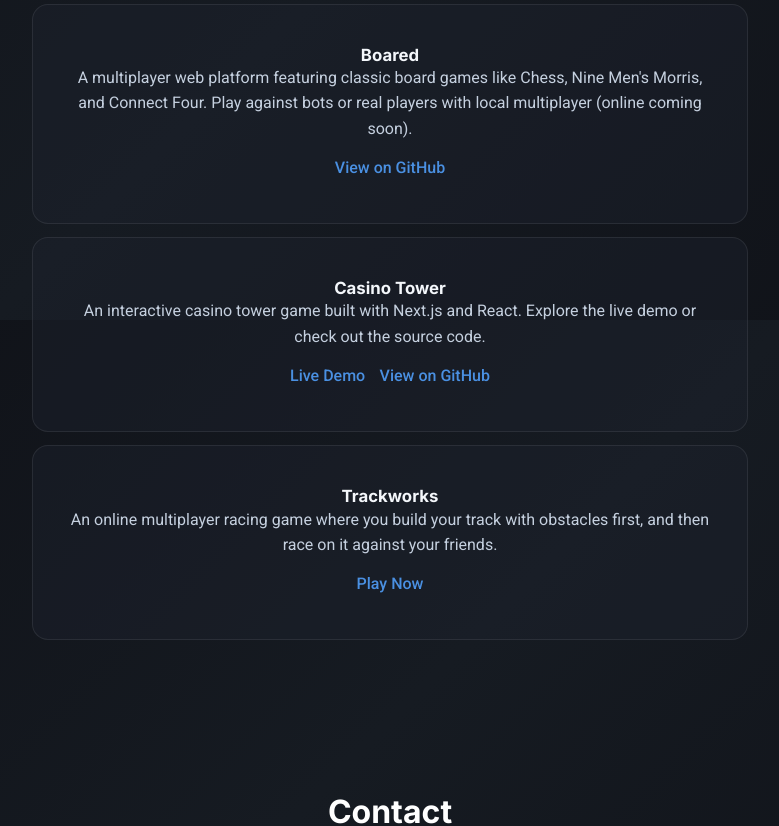
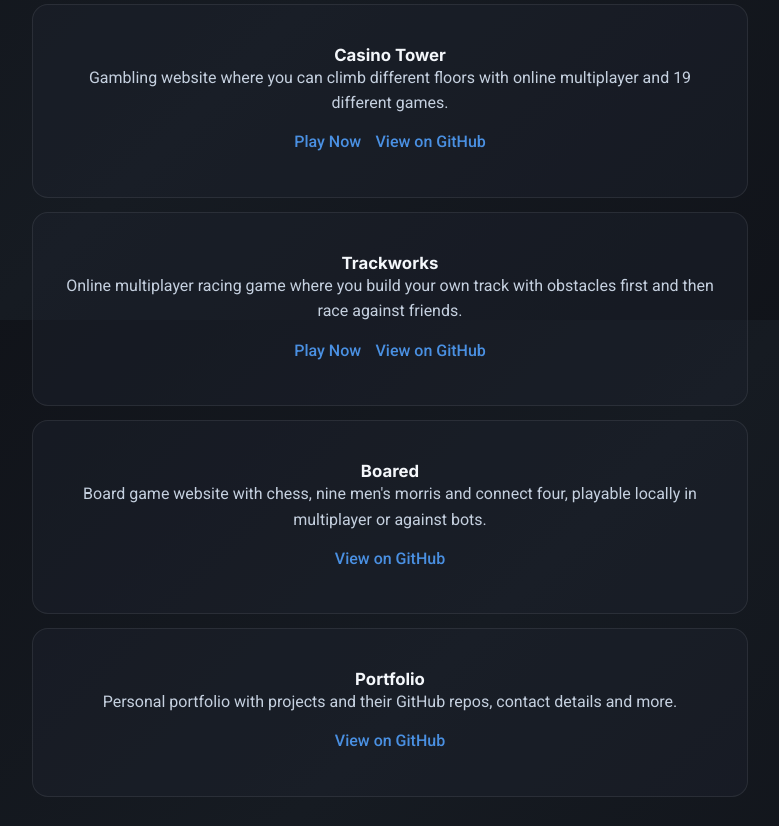
Before and after one commit to im24a-wulkana/Portfolio, a Next.js app: page / in a window 1280 px wide. Shown: the part 2080-2906 px from the top of the page, without its empty margins (250-1029 px from the left). Built offline with nearby package versions, Linux system fonts and the light colour scheme.

Commit message:
Project texts updated

```diff
--- a/app/page.js
+++ b/app/page.js
@@ -45,7 +45,7 @@
     featured: {
       name: "Boared",
       summary:
-        "A multiplayer web platform featuring classic board games like Chess, Nine Men's Morris, and Connect Four. Play against bots or real players with local multiplayer (online coming soon).",
+        "Board game website with chess, nine men's morris and connect four, playable locally in multiplayer or against bots.",
       detailsHref: null,
       detailsLabel: "Open project page",
       projectHref: "https://github.com/im24a-wulkana/Boared",
@@ -53,21 +53,23 @@
     },
     side: {
       name: "Casino Tower",
-      summary: "An interactive casino tower game built with Next.js and React. Explore the live demo or check out the source code.",
+      summary: "Gambling website where you can climb different floors with online multiplayer and 19 different games.",
       detailsHref: null,
       detailsLabel: "Open project page",
       projectHref: "https://casino-tower.vercel.app/",
-      projectLabel: "Live Demo",
+      projectLabel: "Play Now",
       backendHref: "https://github.com/im24a-wulkana/casino-tower",
       backendLabel: "View on GitHub",
     },
     third: {
       name: "Trackworks",
-      summary: "An online multiplayer racing game where you build your track with obstacles first, and then race on it against your friends.",
+      summary: "Online multiplayer racing game where you build your own track with obstacles first and then race against friends.",
       detailsHref: null,
       detailsLabel: "Open project page",
       projectHref: "https://sensitive-reserve.669ceb1.deploio.app/",
       projectLabel: "Play Now",
+      backendHref: "https://github.com/im24a-mendolag/hackathon-2026.git",
+      backendLabel: "View on GitHub",
     },
   },
   contact: {
@@ -166,20 +168,6 @@
 
             <div className="work-list">
               <article className="surface">
-                <h3>{t.projects.featured.name}</h3>
-                <p>{t.projects.featured.summary}</p>
-                <div className="project-actions">
-                  {t.projects.featured.detailsHref && (
-                    <Link href={t.projects.featured.detailsHref} className="project-link">
-                      {t.projects.featured.detailsLabel}
-                    </Link>
-                  )}
-                  <a href={t.projects.featured.projectHref} target="_blank" rel="noopener noreferrer" className="project-link">
-                    {t.projects.featured.projectLabel}
-                  </a>
-                </div>
-              </article>
-              <article className="surface">
                 <h3>{t.projects.side.name}</h3>
                 <p>{t.projects.side.summary}</p>
                 <div className="project-actions">
@@ -209,6 +197,34 @@
                   )}
                   <a href={t.projects.third.projectHref} target="_blank" rel="noopener noreferrer" className="project-link">
                     {t.projects.third.projectLabel}
+                  </a>
+                  {t.projects.third.backendHref && (
+                    <a href={t.projects.third.backendHref} target="_blank" rel="noopener noreferrer" className="project-link">
+                      {t.projects.third.backendLabel}
+                    </a>
+                  )}
+                </div>
+              </article>
+              <article className="surface">
+                <h3>{t.projects.featured.name}</h3>
+                <p>{t.projects.featured.summary}</p>
+                <div className="project-actions">
+                  {t.projects.featured.detailsHref && (
+                    <Link href={t.projects.featured.detailsHref} className="project-link">
+                      {t.projects.featured.detailsLabel}
+                    </Link>
+                  )}
+                  <a href={t.projects.featured.projectHref} target="_blank" rel="noopener noreferrer" className="project-link">
+                    {t.projects.featured.projectLabel}
+                  </a>
+                </div>
+              </article>
+              <article className="surface">
+                <h3>Portfolio</h3>
+                <p>Personal portfolio with projects and their GitHub repos, contact details and more.</p>
+                <div className="project-actions">
+                  <a href="https://github.com/im24a-wulkana/Portfolio" target="_blank" rel="noopener noreferrer" className="project-link">
+                    View on GitHub
                   </a>
                 </div>
               </article>
```
